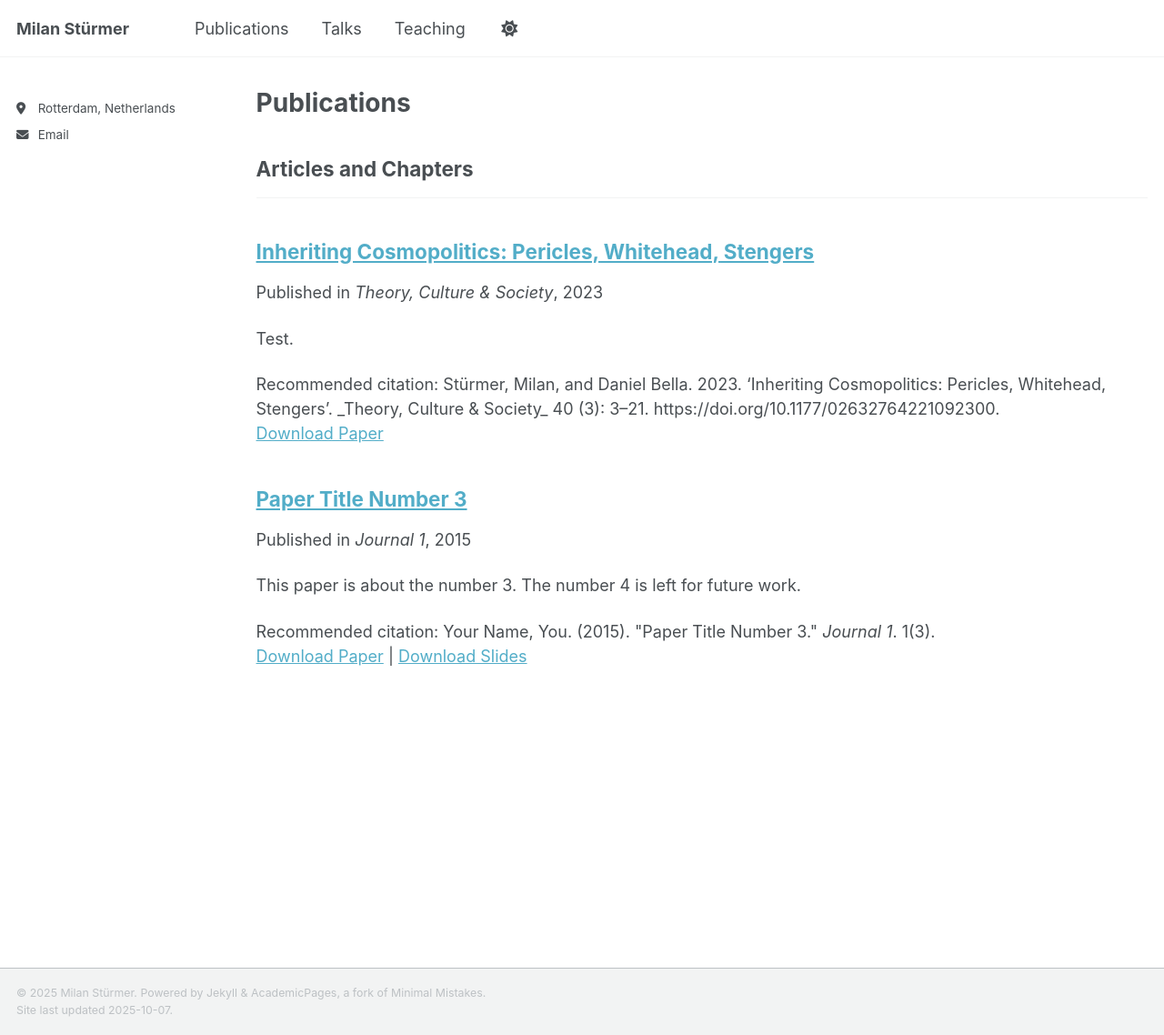
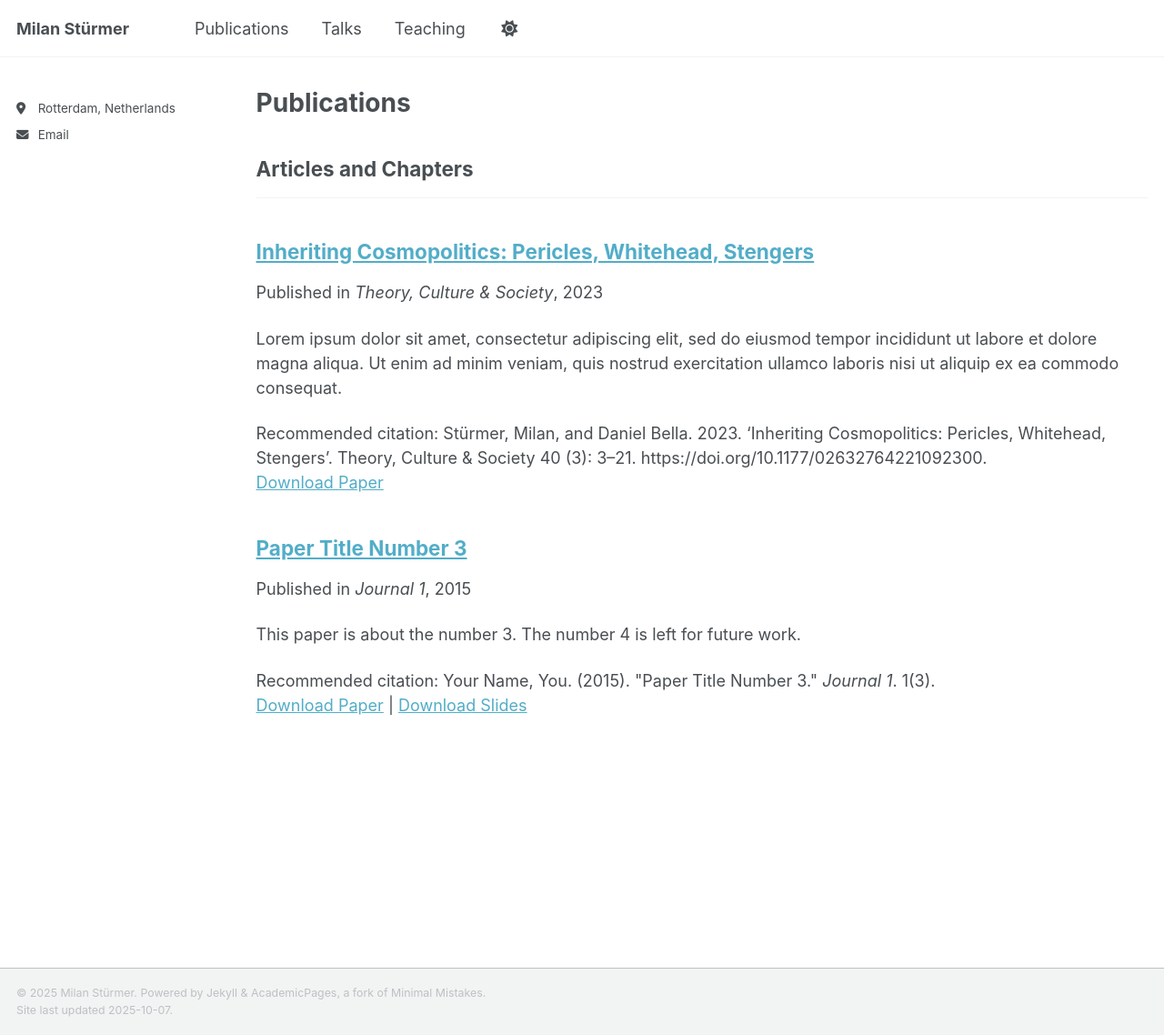
Before and after one commit to milanstuermer/milanstuermer.github.io, a Jekyll site: the page built from _pages/publications.html, in a window 1280 px wide and 1138 px high. Shown: the whole window at 91% size. Built offline with Jekyll 4.4.1, drawn with Linux system fonts in a browser that asks for light colours; a script that is not in the unit is left out.

Commit message:
Update 2010-10-01-paper-title-number-2.md

```diff
--- a/_publications/2010-10-01-paper-title-number-2.md
+++ b/_publications/2010-10-01-paper-title-number-2.md
@@ -3,11 +3,11 @@ title: "Inheriting Cosmopolitics: Pericles, Whitehead, Stengers"
 collection: publications
 category: manuscripts
 permalink: /publication/2010-10-01-paper-title-number-2.md
-excerpt: 'Test.'
+excerpt: 'Lorem ipsum dolor sit amet, consectetur adipiscing elit, sed do eiusmod tempor incididunt ut labore et dolore magna aliqua. Ut enim ad minim veniam, quis nostrud exercitation ullamco laboris nisi ut aliquip ex ea commodo consequat.'
 date: 2023-01-01
 venue: 'Theory, Culture & Society'
 paperurl: 'https://journals.sagepub.com/doi/full/10.1177/02632764221092300'
-citation: 'Stürmer, Milan, and Daniel Bella. 2023. ‘Inheriting Cosmopolitics: Pericles, Whitehead, Stengers’. _Theory, Culture & Society_ 40 (3): 3–21. https://doi.org/10.1177/02632764221092300.'
+citation: 'Stürmer, Milan, and Daniel Bella. 2023. ‘Inheriting Cosmopolitics: Pericles, Whitehead, Stengers’. Theory, Culture & Society 40 (3): 3–21. https://doi.org/10.1177/02632764221092300.'
 ---
 
 The contents above will be part of a list of publications, if the user clicks the link for the publication than the contents of section will be rendered as a full page, allowing you to provide more information about the paper for the reader. When publications are displayed as a single page, the contents of the above "citation" field will automatically be included below this section in a smaller font.
```
